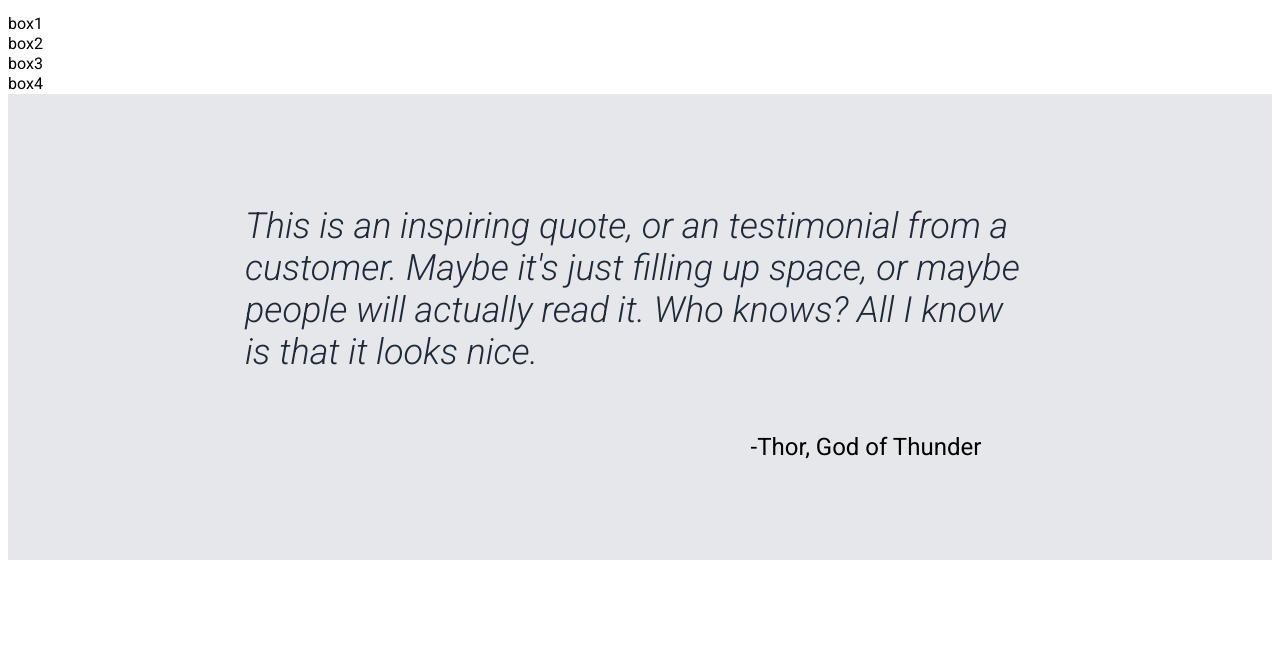
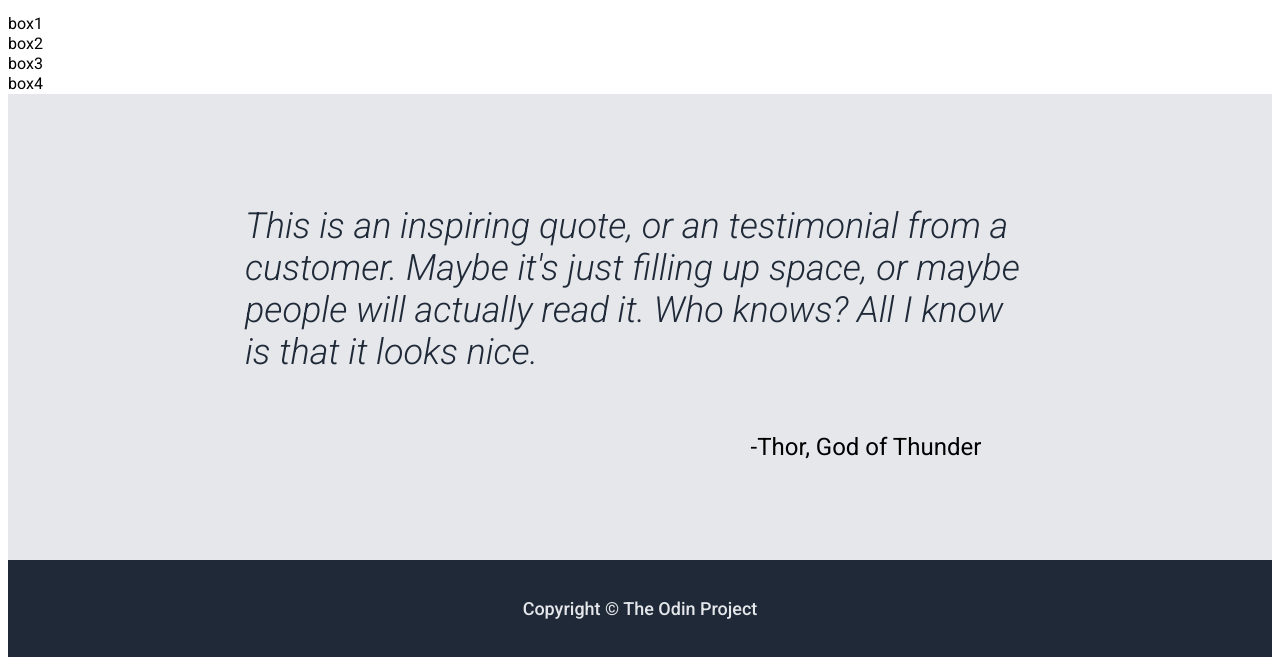
Before and after one commit to RAnmol3061/odin-landing_page, a plain HTML site: page index.html in a window 1280 px wide. Shown: the part 509-1174 px from the top of the page. Before the commit the page ends 1077 px from the top, so only its background shows below. Drawn offline with Linux system fonts and the light colour scheme.

Commit message:
Completed footer section

```diff
--- a/index.html
+++ b/index.html
@@ -50,5 +50,9 @@
             <p>-Thor, God of Thunder</p>
         </div>
     </section>
+
+    <footer>
+        <p>Copyright © The Odin Project</p>
+    </footer>
 </body>
 </html>
--- a/style.css
+++ b/style.css
@@ -117,3 +117,14 @@ button {
     font-size: 24px;
 
 }
+
+footer {
+    display: flex;
+    justify-content: center;
+    align-items: center;
+    background-color: #1F2937;
+    color:#e5e7eb;
+    padding: 20px 0;
+    font-size: 18px;
+    font-weight: 450;
+}
```
